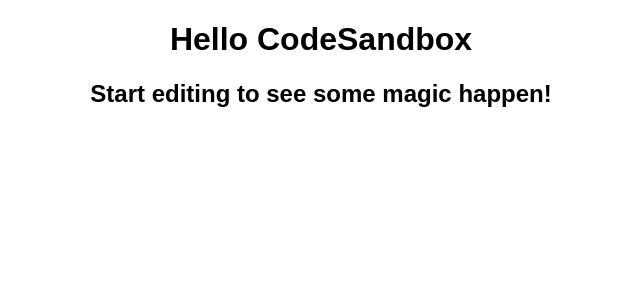
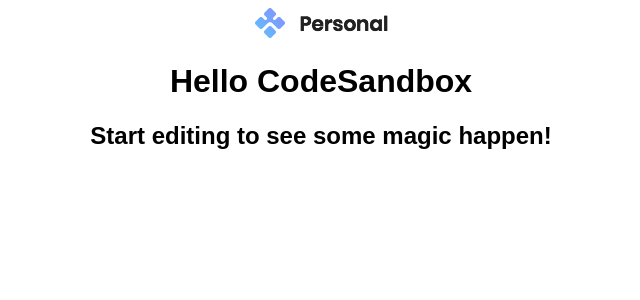
Before and after one commit to prabhat-021/PORTFOLIO, a React (Create React App) app: page / in a window 1280 px wide. Shown: the top 300 px of the page, without its empty margins (319-959 px from the left). Built offline with nearby package versions, Linux system fonts and the light colour scheme.

Commit message:
initial commit

```diff
--- a/package.json
+++ b/package.json
@@ -7,6 +7,7 @@
   "dependencies": {
     "react": "18.2.0",
     "react-dom": "18.2.0",
+    "react-router-dom": "6.4.0",
     "react-scripts": "4.0.0"
   },
   "devDependencies": {
--- a/src/App.js
+++ b/src/App.js
@@ -1,8 +1,9 @@
 import "./styles.css";
-
+import Navbar from "./Navbar.js";
 export default function App() {
   return (
     <div className="App">
+      <Navbar />
       <h1>Hello CodeSandbox</h1>
       <h2>Start editing to see some magic happen!</h2>
     </div>
--- /dev/null
+++ b/src/Navbar.js
@@ -0,0 +1,11 @@
+import "./styles.css";
+import img1 from "./images/download.webp";
+export default function Navbar() {
+  return (
+    <section className="navbar">
+      <div>
+        <img src={img1} />
+      </div>
+    </section>
+  );
+}
```
Also changed, not shown: src/images/download.webp (added).
